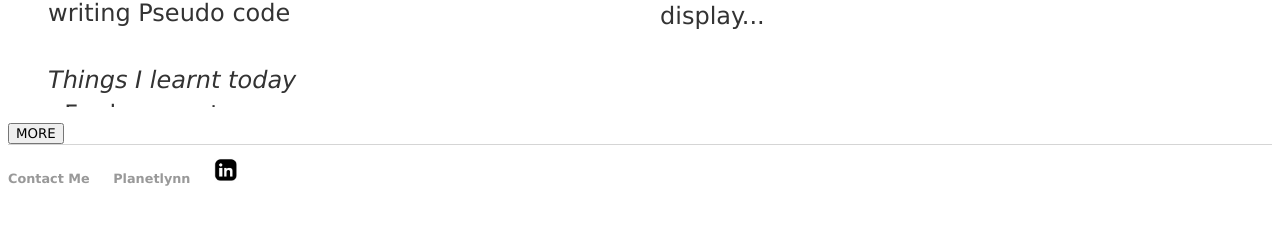
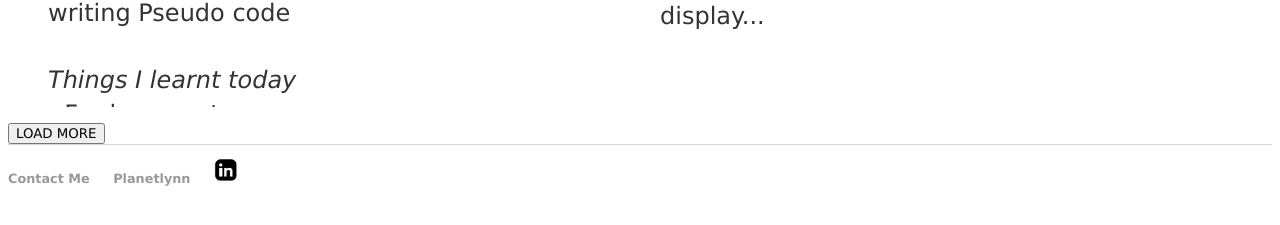
Before and after one commit to aineomugisha/aineomugisha.github.io, a Jekyll site: the page built from blog/index.html, in a window 1280 px wide. Shown: the part 607-832 px from the top of the page. Built offline with Jekyll 4.4.1, drawn with Linux system fonts in a browser that asks for light colours.

Commit message:
Update index.html

```diff
--- a/blog/index.html
+++ b/blog/index.html
@@ -18,7 +18,9 @@
 
 	  {% endfor %}
 	</ul>
-<button>MORE</button>
+<button type="button"
+onclick="getElementsByClassName('posts').style.height = '100%'">
+LOAD MORE</button>
 
 <!--{% for post in site.posts %}
 <h1><a href="{{ post.url }}">{{ post.title }}</a></h1>
```
